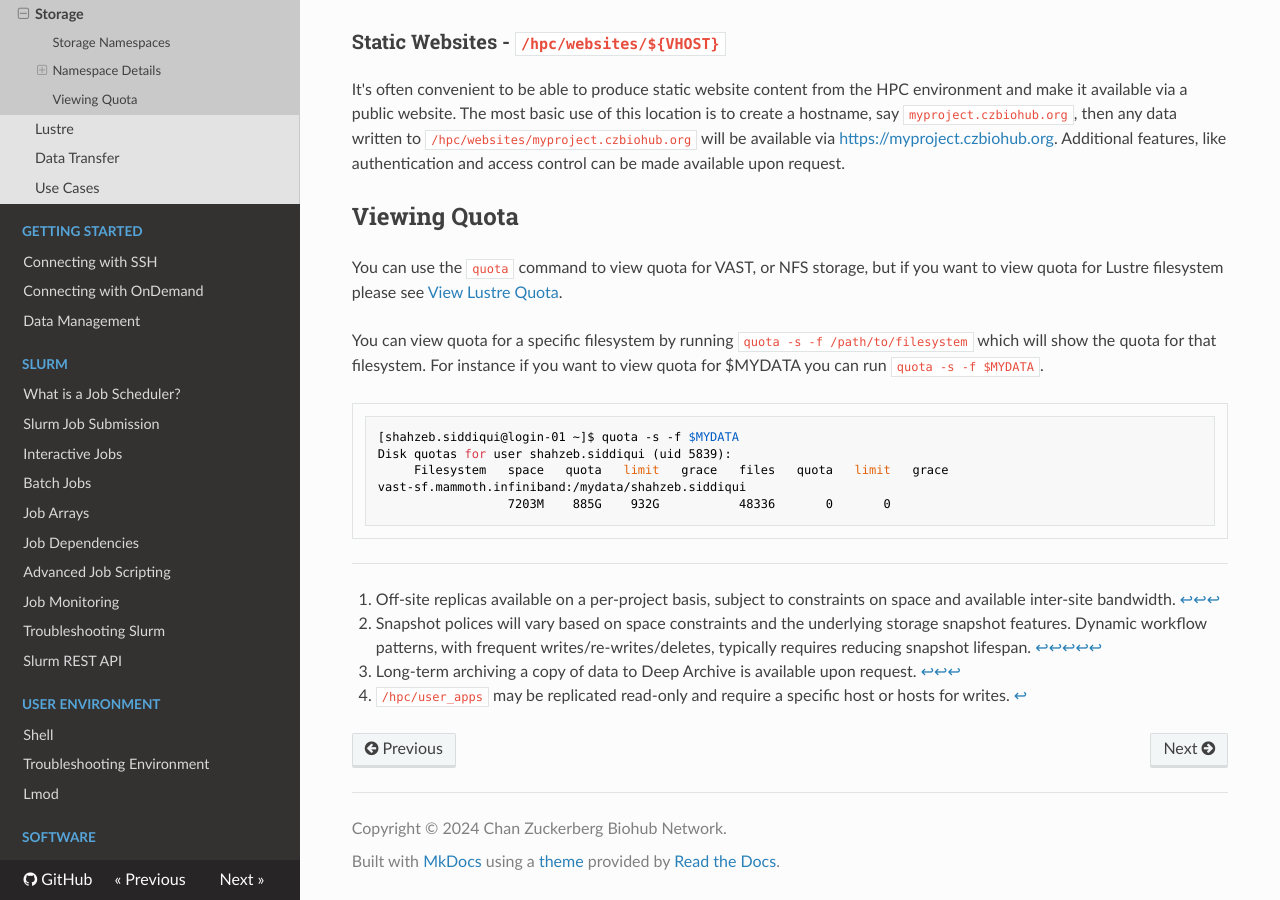
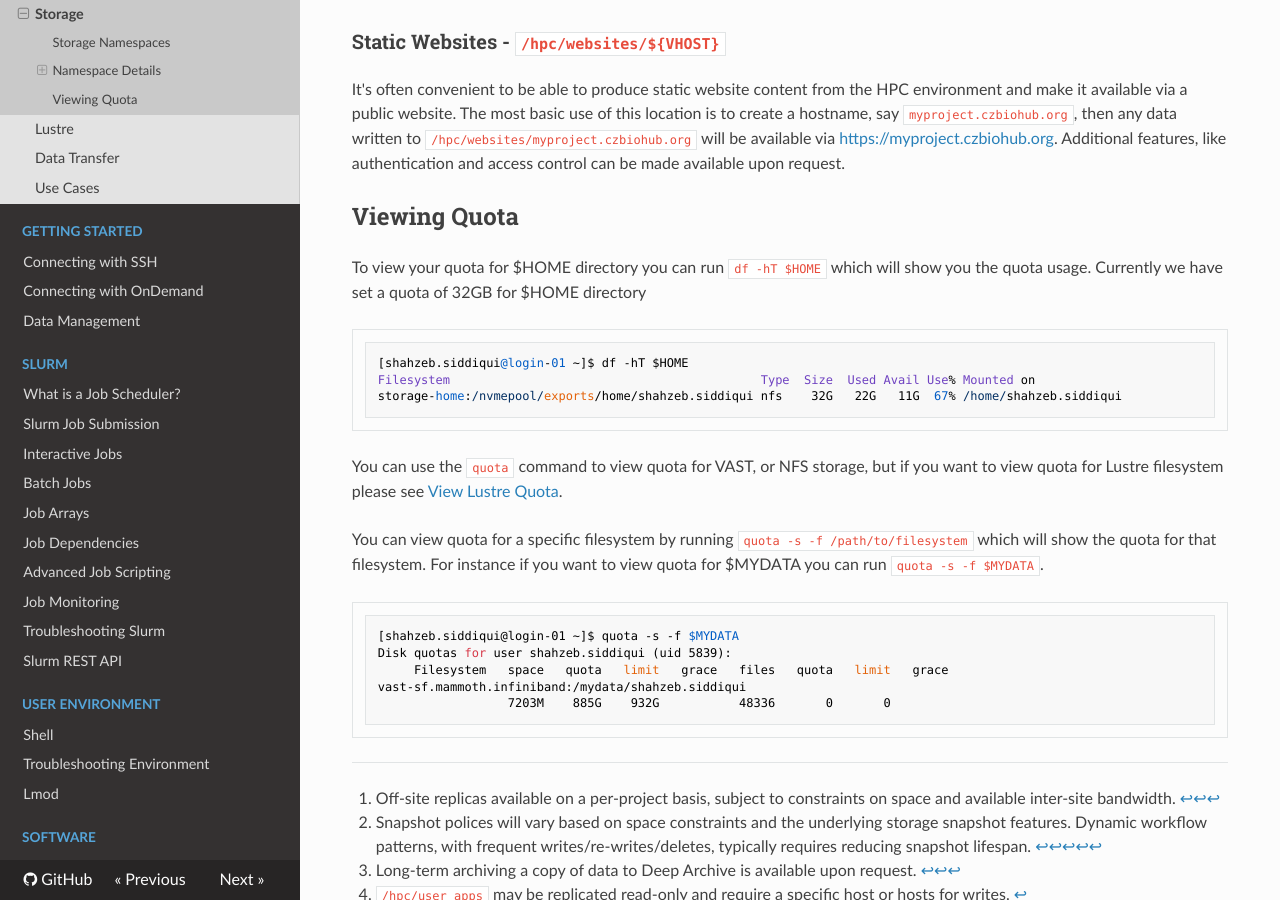
Before and after one commit to biohub-hpc/hpcuserguide, an MkDocs documentation site: the page built from docs/computing_environment/storage/overview.md, in a window 1280 px wide and 900 px high, scrolled down 2969 px. Built offline with MkDocs 1.6.1, drawn with Linux system fonts in a browser that asks for light colours; nearby versions of some CDN libraries.

Commit message:
add documentation on getting quota for $HOME directory

````diff
--- a/docs/computing_environment/storage/overview.md
+++ b/docs/computing_environment/storage/overview.md
@@ -150,6 +150,15 @@ request.
 
 ## Viewing Quota
 
+To view your quota for $HOME directory you can run `df -hT $HOME` which will show you the quota usage. Currently we have set
+a quota of 32GB for $HOME directory
+
+```console
+[shahzeb.siddiqui@login-01 ~]$ df -hT $HOME
+Filesystem                                           Type  Size  Used Avail Use% Mounted on
+storage-home:/nvmepool/exports/home/shahzeb.siddiqui nfs    32G   22G   11G  67% /home/shahzeb.siddiqui
+```
+
 You can use the `quota` command to view quota for VAST, or NFS storage, but if you want to view quota for Lustre filesystem please
 see [View Lustre Quota](./lustre.md#managing-quotas).
 
````
